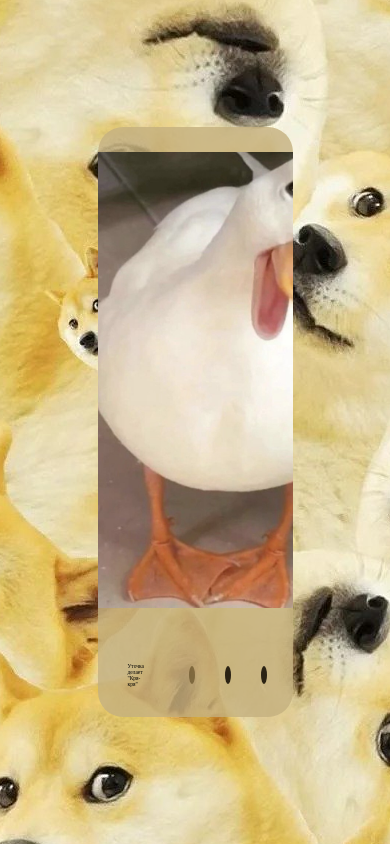
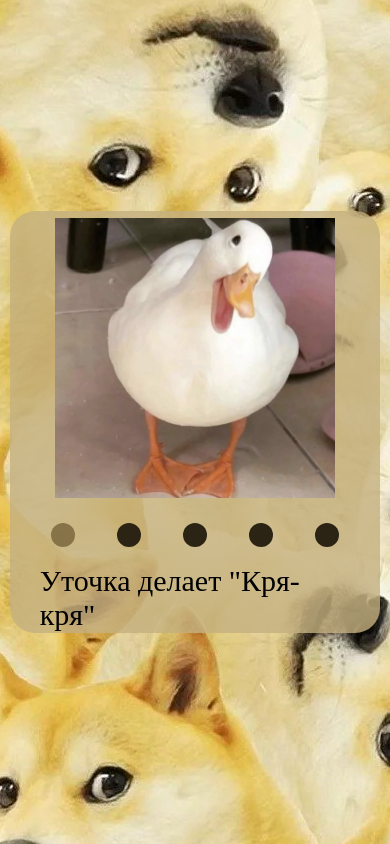
Before and after one commit to Chibik1307/cssMemSlider, a plain HTML site: page index.html in a window 390 px wide. Drawn offline with Linux system fonts and the light colour scheme.

Commit message:
feat: add mobile (Mon, May 16, 2022 03:12:59 PM)

```diff
--- a/style.css
+++ b/style.css
@@ -41,7 +41,9 @@ body {
 
 img {
 	width: auto;
-	height: 90%;
+	max-width: 95%;
+	height: auto;
+	max-height: 90%;
 }
 
 .controls {
@@ -68,13 +70,13 @@ input {
 
 input:checked + .slide {
 	display: flex;
-	animation: move 1s;
+	animation: move 1.25s;
 }
 
 input:checked + .slide + .description {
 	display: block;
 	margin: auto 30px;
-	animation: move 1s;
+	animation: move 1.25s;
 }
 
 @keyframes move {
@@ -97,8 +99,8 @@ label {
 label span {
 	display: block;
 	background-color: #2b2314;
-	width: 1.5vw;
-	height: 2.1vh;
+	width: 24px;
+	height: 24px;
 	border-radius: 100%;
 }
 
@@ -128,3 +130,63 @@ label:hover span {
 #bullet-5:checked ~ .controls label[for$="5"] span {
 	background-color: rgba(90, 71, 30, 0.6);
 }
+
+@media (max-width: 576px) {
+	.slider {
+		background-color: rgba(197, 177, 128, 0.8);
+		width: 95%;
+		height: 50%;
+		border-radius: 25px;
+		display: grid;
+		grid-template-rows: 5fr 1fr 1fr;
+		grid-template-columns: 100%;
+	}
+
+	.slide {
+		background-color: transparent;
+		display: none;
+		justify-content: center;
+		align-items: center;
+		grid-column-start: 1;
+		grid-column-end: 2;
+		grid-row-start: 1;
+		grid-row-end: 2;
+		overflow: hidden;
+	}
+
+	img {
+		max-width: 95%;
+		max-height: 95%;
+		height: auto;
+	}
+
+	.controls {
+		display: flex;
+		justify-content: center;
+		align-items: center;
+		grid-column-start: 1;
+		grid-row-start: 2;
+	}
+
+	.description {
+		display: none;
+		text-align: start;
+		grid-column-start: 1;
+		grid-column-end: 2;
+		grid-row-start: 3;
+		grid-row-end: 4;
+		font-size: 30px;
+	}
+
+	label span {
+		display: block;
+		background-color: #2b2314;
+		width: 24px;
+		height: 24px;
+		border-radius: 100%;
+	}
+
+	label {
+		margin: 0 3%;
+	}
+}
```
